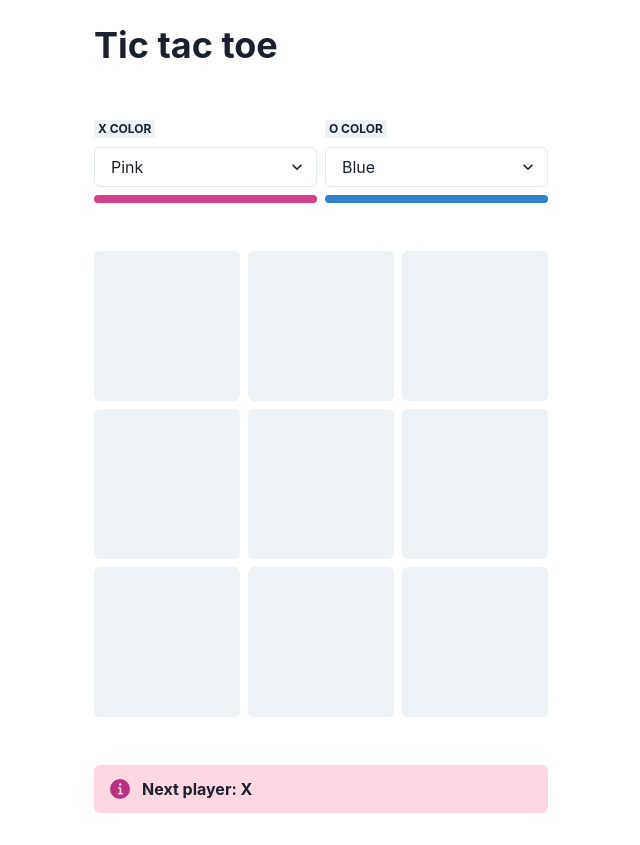
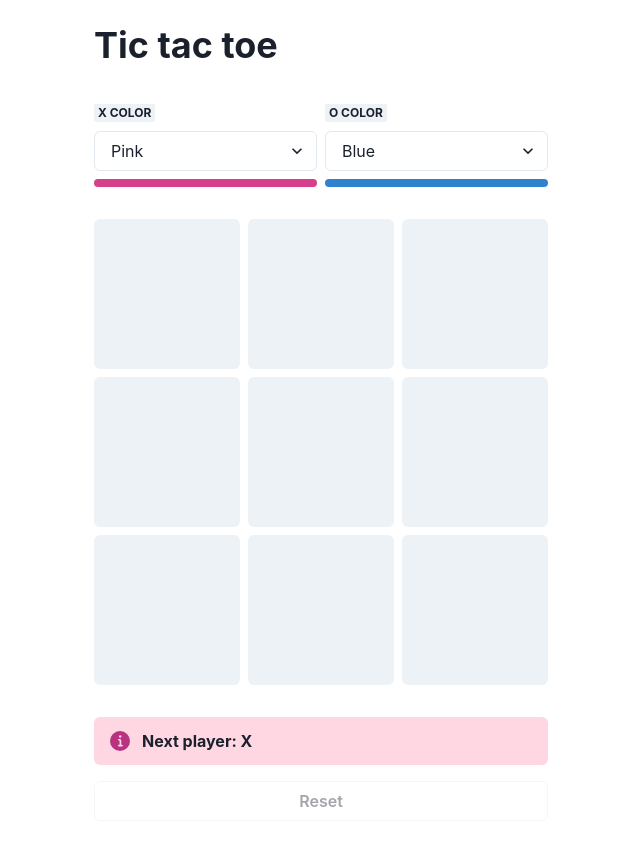
Before and after one commit to marklynskey/tic-tac-toe, a React (Create React App) app: page / in a window 1280 px wide. Shown: the whole page, without its empty margins (319-959 px from the left). Built offline with nearby package versions, Linux system fonts and the light colour scheme.

Commit message:
add reset button

```diff
--- a/src/Game.jsx
+++ b/src/Game.jsx
@@ -2,7 +2,7 @@ import Board from './components/Board/Board';
 import ColorPicker from './components/ColorPicker/ColorPicker';
 import Status from './components/Status/Status';
 import calculateWinner from './utils/calculateWinner';
-import { Center, Heading, Stack } from '@chakra-ui/react';
+import { Button, Center, Heading, Stack } from '@chakra-ui/react';
 import { useState } from 'react'
 
 const Game = () => {
@@ -32,9 +32,17 @@ const Game = () => {
     setxIsNext(!xIsNext);
   }
 
+  const resetGame = () => {
+    setHistory([{ squares: Array(9).fill(null) }]);
+    setStepNumber(0);
+    setxIsNext(true);
+    setXColor('pink');
+    setOColor('blue');
+  };
+
   return (
     <Center>
-      <Stack w={454} spacing={12} m={6}>
+      <Stack w={454} spacing={8} m={6}>
         <Heading>Tic tac toe</Heading>
         <Stack direction="row" spacing={2}>
           <ColorPicker
@@ -53,11 +61,21 @@ const Game = () => {
           onClick={index => handleClick(index)}
           colors={{ o: oColor, x: xColor }}
         />
-         <Status
-          winner={winner}
-          xIsNext={xIsNext}
-          colors={{ o: oColor, x: xColor }}
-        />
+        <Stack spacing={4}>
+          <Status
+            winner={winner}
+            xIsNext={xIsNext}
+            colors={{ o: oColor, x: xColor }}
+          />
+          <Button
+            variant="outline"
+            type="reset"
+            isDisabled={history.length < 2}
+            onClick={resetGame}
+          >
+            Reset
+          </Button>
+        </Stack>
       </Stack>
     </Center>
   );
```
